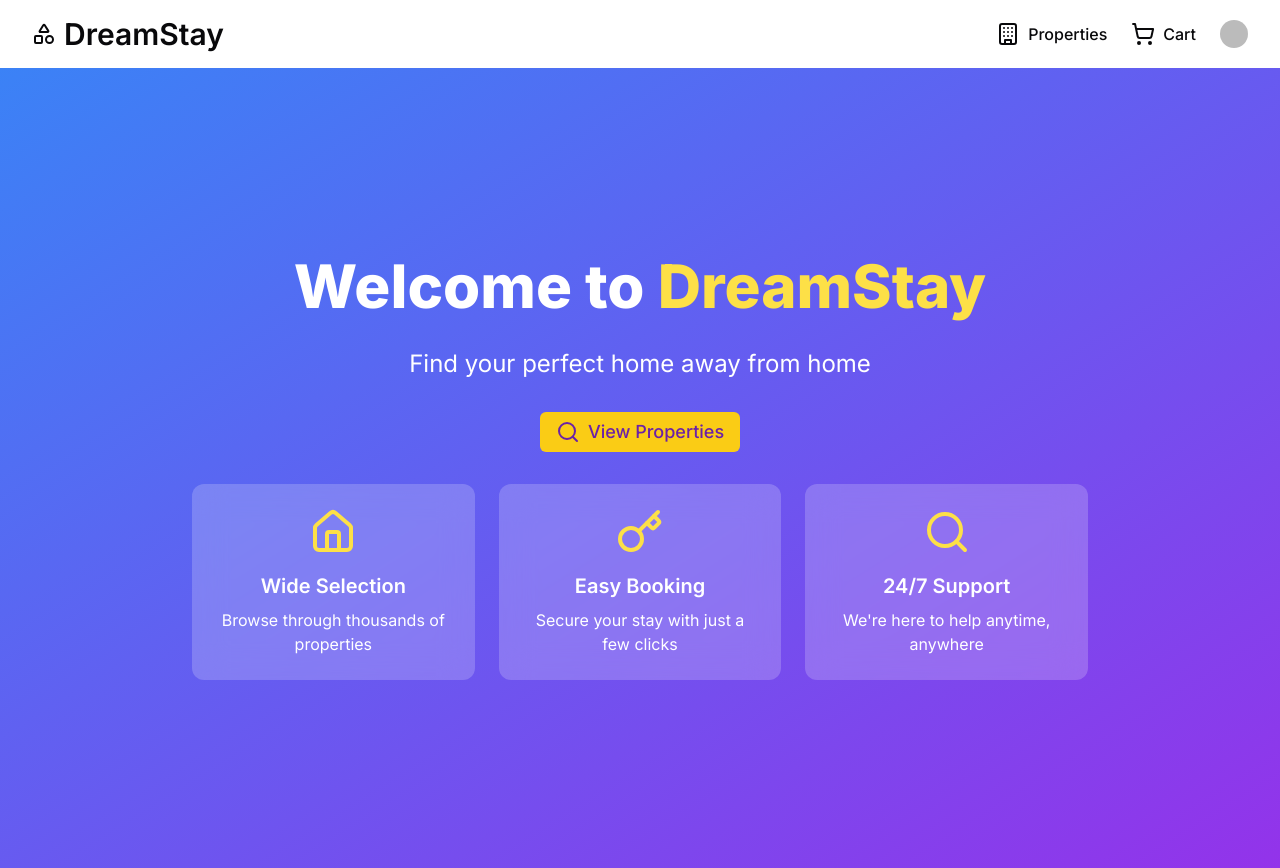
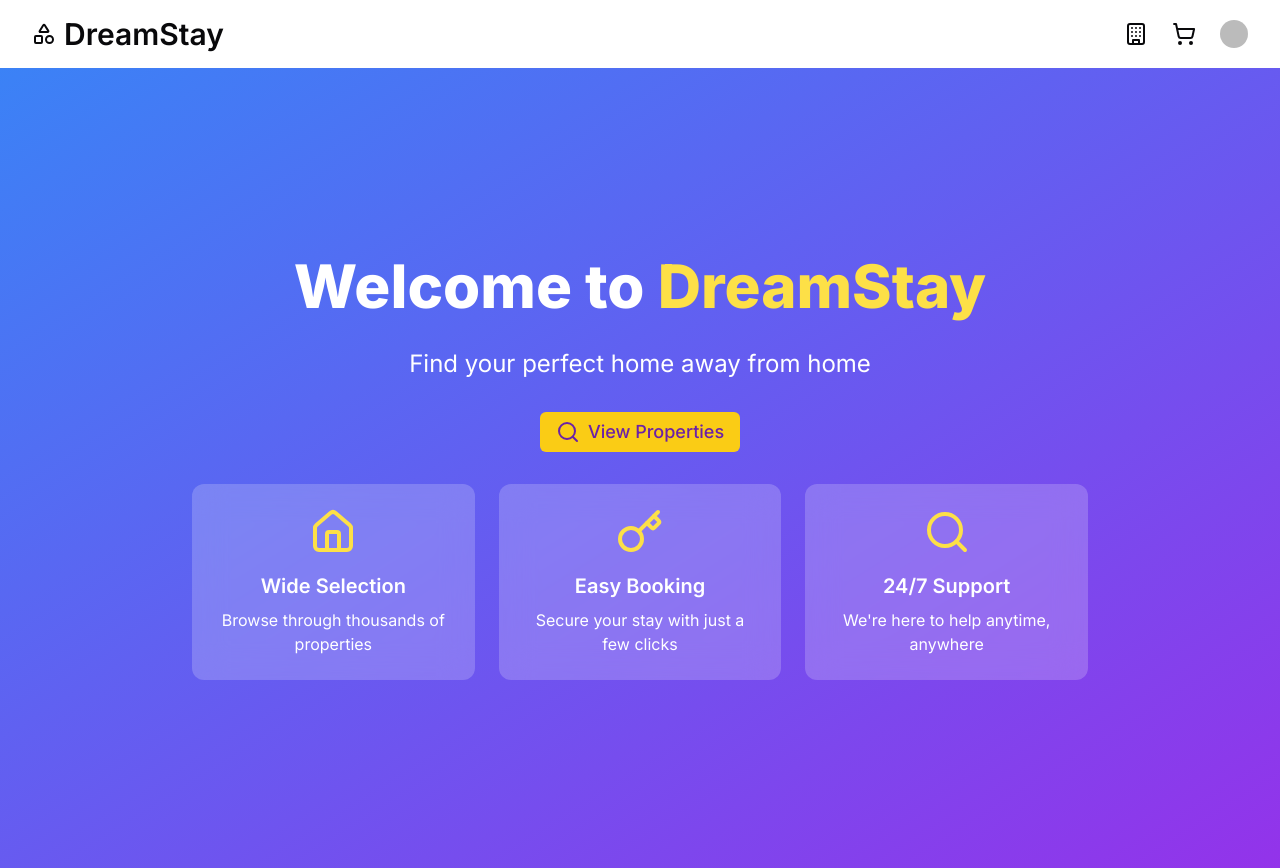
Before and after one commit to riteshp2008/totality-frontend-challenge, a Next.js app: page / in a window 1280 px wide. Built offline with nearby package versions, Linux system fonts and the light colour scheme; no server answers; sample sign-in values are in the browser's storage; some icons are missing.

Commit message:
text removed

```diff
--- a/app/main/Header.jsx
+++ b/app/main/Header.jsx
@@ -19,15 +19,13 @@ export default function Header() {
               href="/properties"
               className="text-base font-medium flex items-center"
             >
-              <Building size={24} className="mr-2" />
-              Properties
+              <Building size={24} />
             </Link>
             <Link
               href="/cart"
               className="text-base font-medium flex items-center"
             >
-              <ShoppingCart size={24} className="mr-2" />
-              Cart
+              <ShoppingCart size={24} />
             </Link>
             <UserButton />
           </SignedIn>
```
